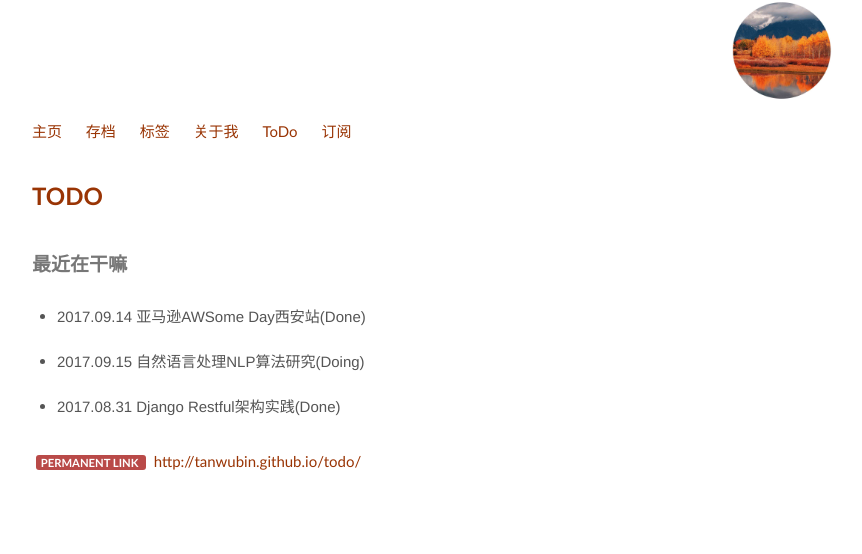
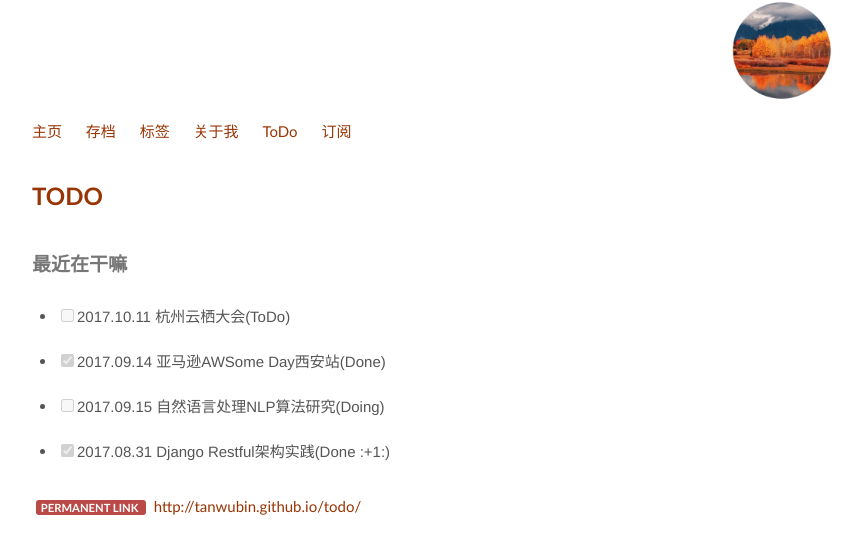
Before and after one commit to fk1091889767/tanwubin.github.io, a Jekyll site: the page built from todo.md, in a window 1280 px wide. Shown: the top 554 px of the page, without its empty margins (208-1070 px from the left). Built offline with Jekyll 4.4.1, drawn with Linux system fonts in a browser that asks for light colours.

Commit message:
update todo

```diff
--- a/todo.md
+++ b/todo.md
@@ -7,8 +7,10 @@ permalink: /todo/
 
 ## 最近在干嘛 #
 
-- 2017.09.14 亚马逊AWSome Day西安站(Done)
+- [ ] 2017.10.11 杭州云栖大会(ToDo)
 
-- 2017.09.15 自然语言处理NLP算法研究(Doing)
+- [x] 2017.09.14 亚马逊AWSome Day西安站(Done)
 
-- 2017.08.31 Django Restful架构实践(Done)
+- [ ] 2017.09.15 自然语言处理NLP算法研究(Doing)
+
+- [x] 2017.08.31 Django Restful架构实践(Done :+1:)
```
